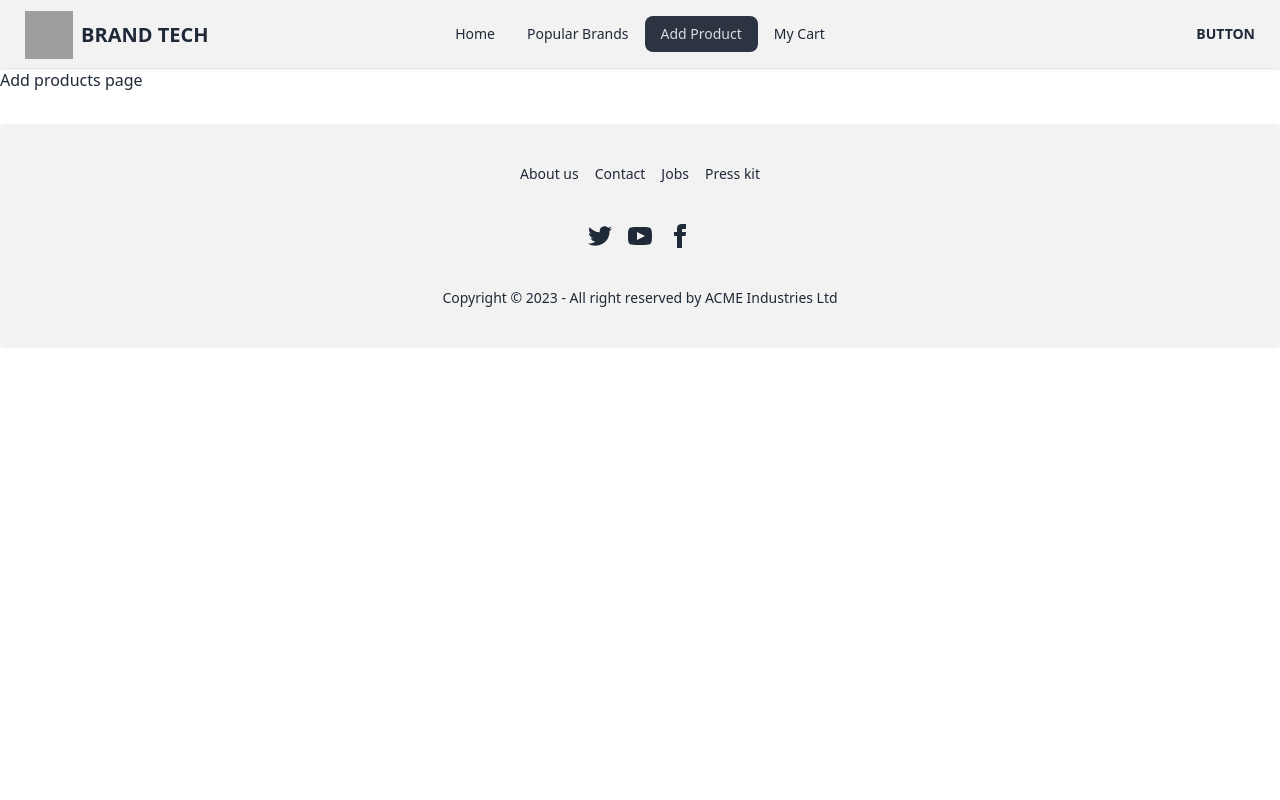
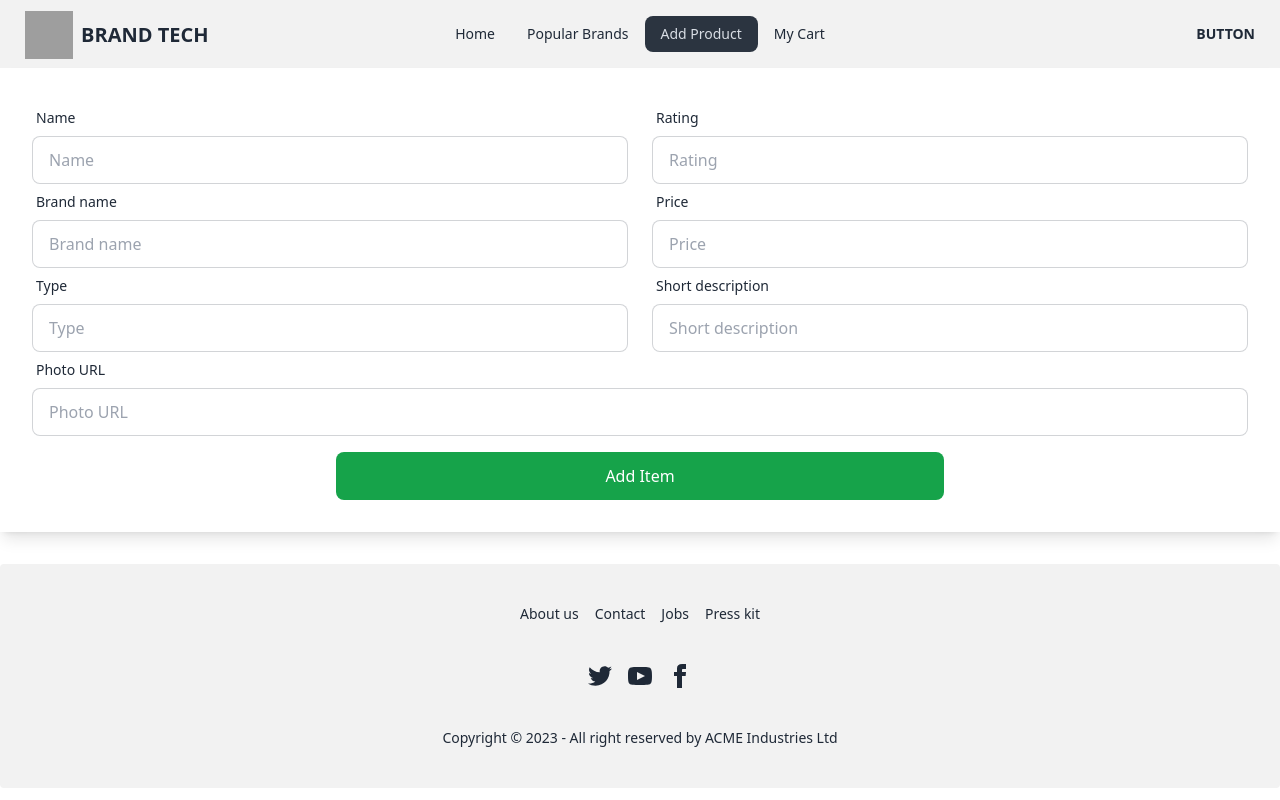
Before and after one commit to Rejaul42/technology-client, a React (Vite) app: page /addProduct in a window 1280 px wide. Built offline with nearby package versions, Linux system fonts and the light colour scheme; grey boxes are pictures that could not be loaded.

Commit message:
add product section added

```diff
--- a/src/Pages/AddProduct/AddProduct.jsx
+++ b/src/Pages/AddProduct/AddProduct.jsx
@@ -1,8 +1,61 @@
 
 const AddProduct = () => {
     return (
-        <div>
-            <p>Add products page</p>
+        <div className="bg-base-100 shadow-lg p-8">
+            <form>
+                <div className="grid grid-cols-1 lg:grid-cols-2 gap-6">
+                    <div>
+                        <div className="form-control">
+                            <label className="label">
+                                <span className="label-text">Name</span>
+                            </label>
+                            <input type="email" placeholder="Name" name="name" className="input input-bordered" />
+                        </div>
+                        <div className="form-control">
+                            <label className="label">
+                                <span className="label-text">Brand name</span>
+                            </label>
+                            <input type="email" placeholder="Brand name" name="brandName" className="input input-bordered" />
+                        </div>
+                        <div className="form-control">
+                            <label className="label">
+                                <span className="label-text">Type</span>
+                            </label>
+                            <input type="email" placeholder="Type" name="type" className="input input-bordered" />
+                        </div>
+                    </div>
+                    <div>
+                        <div className="form-control">
+                            <label className="label">
+                                <span className="label-text">Rating</span>
+                            </label>
+                            <input type="email" placeholder="Rating" name="name" className="input input-bordered" />
+                        </div>
+                        <div className="form-control">
+                            <label className="label">
+                                <span className="label-text">Price</span>
+                            </label>
+                            <input type="email" placeholder="Price" name="price" className="input input-bordered" />
+                        </div>
+                        <div className="form-control">
+                            <label className="label">
+                                <span className="label-text">Short description</span>
+                            </label>
+                            <input type="email" placeholder="Short description" name="description" className="input input-bordered" />
+                        </div>
+                    </div>
+
+                </div>
+                <div className="form-control">
+                    <label className="label">
+                        <span className="label-text">Photo URL</span>
+                    </label>
+                    <input type="email" placeholder="Photo URL" name="name" className="input input-bordered" />
+                </div>
+                <div className="text-center mt-4">
+                    <button className=" w-2/4 bg-green-600 text-white py-3 rounded-lg font-medium">Add Item</button>
+                </div>
+            </form>
         </div>
     );
 };
--- /dev/null
+++ b/src/Pages/Brands/Brands.jsx
@@ -0,0 +1,13 @@
+import { useParams } from "react-router-dom";
+
+const Brands = () => {
+    const { brandName } = useParams()
+    console.log(brandName)
+    return (
+        <div>
+            <p>Brands name: {brandName}</p>
+        </div>
+    );
+};
+
+export default Brands;
--- a/src/Pages/Home/Home.jsx
+++ b/src/Pages/Home/Home.jsx
@@ -4,6 +4,7 @@ import PopularBrands from "../PopularBrands/PopularBrands";
 
 const Home = () => {
     const brands = useLoaderData()
+    console.log(brands)
     return (
         <div>
             <Banner></Banner>
--- a/src/Pages/Navbar/Navbar.jsx
+++ b/src/Pages/Navbar/Navbar.jsx
@@ -3,7 +3,7 @@ import { NavLink } from "react-router-dom";
 const Navbar = () => {
     const NavLinks = <>
         <li><NavLink to="/">Home</NavLink></li>
-        <li><NavLink to="/popularBrands">Popular Brands</NavLink></li>
+        <li><NavLink to="/popular_brands">Popular Brands</NavLink></li>
         <li><NavLink to="/addProduct">Add Product</NavLink></li>
         <li><NavLink to="/myCart">My Cart</NavLink></li>
 
--- a/src/Pages/PopularBrands/PopularBrands.jsx
+++ b/src/Pages/PopularBrands/PopularBrands.jsx
@@ -2,7 +2,9 @@ import PropTypes from 'prop-types'; // ES6
 import { Link } from 'react-router-dom';
 
 const PopularBrands = ({ brand }) => {
+    // console.log(brand)
     const { brandName, image } = brand;
+    // console.log(brandName)
     return (
         <Link to={`/${brandName}`}>
             <div className="card bg-base-200 shadow-lg">
```
Also changed, not shown: src/main.jsx (+4 -4 lines).
